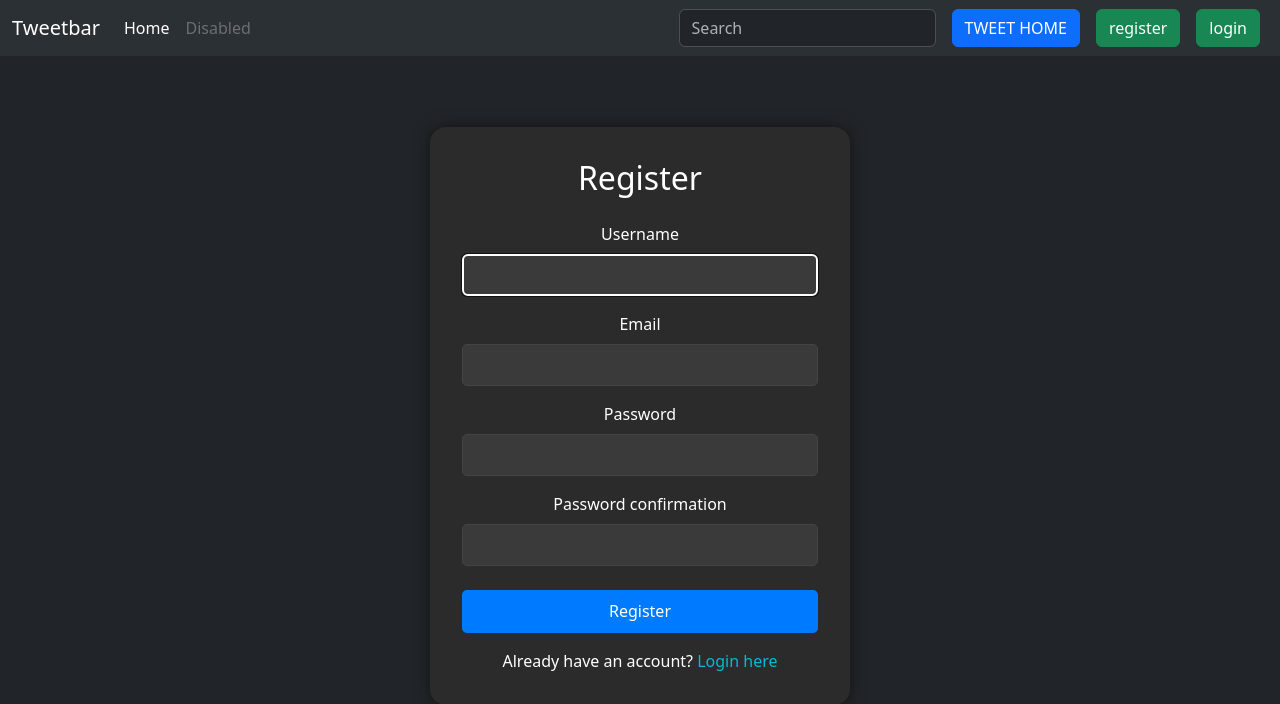
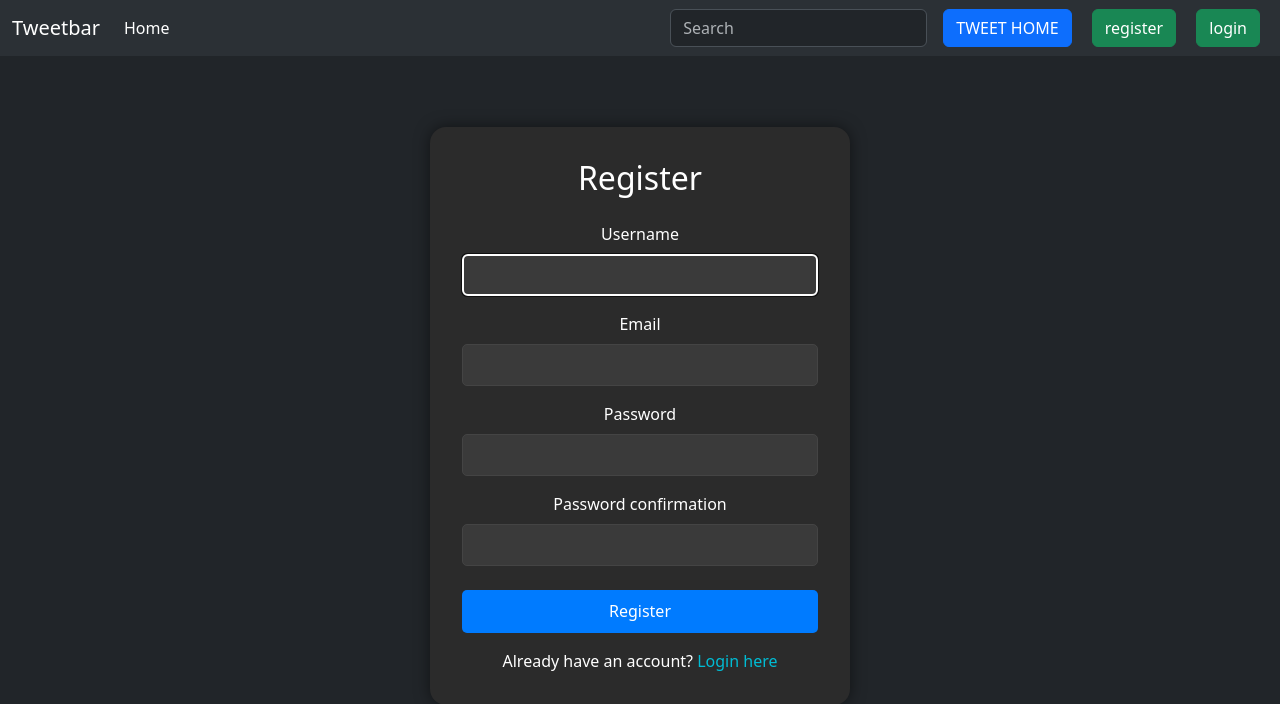
Before and after one commit to chirasmit23/MyTweet, a Django app: page /register/ in a window 1280 px wide. Shown: the top 704 px of the page. Run offline with Django 5.2, Linux system fonts and the light colour scheme.

Commit message:
Update layout.html

```diff
--- a/FSproject/templates/layout.html
+++ b/FSproject/templates/layout.html
@@ -8,12 +8,8 @@
         Chiras tweet
         {% endblock %}</title>
         <link href="https://cdn.jsdelivr.net/npm/bootstrap@5.3.7/dist/css/bootstrap.min.css" rel="stylesheet" integrity="sha384-LN+7fdVzj6u52u30Kp6M/trliBMCMKTyK833zpbD+pXdCLuTusPj697FH4R/5mcr" crossorigin="anonymous">
-         <link rel="stylesheet" href="{% static 'style.css' %}">
+<link rel="stylesheet" href="{% static 'style.css' %}">
 <script src="https://cdn.jsdelivr.net/npm/bootstrap@5.3.2/dist/js/bootstrap.bundle.min.js"></script>
-<style>ul {
-    text-align: center;
-    list-style-position: inside;
-}</style>
 </head>
 <body  class="text-center" >
     <nav class="navbar navbar-expand-lg bg-body-tertiary">
@@ -27,28 +23,24 @@
         <li class="nav-item">
           <a class="nav-link active" aria-current="page" href="#">Home</a>
         </li>
-        <li class="nav-item">
-          <a class="nav-link disabled" aria-disabled="true">Disabled</a>
-        </li>
       </ul>
-      <form class="d-flex" method="get" action="{% url 'search' %}">
-<input class="form-control me-2" type="search" name="q" placeholder="Search" aria-label="Search"/></form>
-      <a href="{% url 'tweet_list' %}"  class="btn btn-primary mx-2">TWEET HOME</a>
+      <div class="gap" ><form class="d-flex" method="get" action="{% url 'search' %}">
+<input class="form-control me-2" type="search" name="q" placeholder="Search" aria-label="Search"/></form></div>
+     <div  class="gap" ><a href="{% url 'tweet_list' %}"  class="btn btn-primary mx-2">TWEET HOME</a>
       {% if user.is_authenticated %}
 <form action="{% url 'logout' %}" method="post">
   {% csrf_token %}
   <button class="btn-btn-danger"type="submit">Logout</button>
 </form>
       {% else %}
-      <a href="{% url 'register' %}"  class="btn btn-success mx-2" style="text-decoration: none;">register</a>
-      <a href="{% url 'login' %}"  class="btn btn-success mx-2"style="text-decoration: none;">login</a>
+      <a href="{% url 'register' %}"  class="btn btn-success mx-2">register</a>
+      <a href="{% url 'login' %}"  class="btn btn-success mx-2">login</a>
       {% endif %}
     </div>
   </div>
 </nav>
     <div class="container">
         {% block content %}{% endblock %}
-    </div>
+    </div></div>
 </body>
-
 </html>
```
